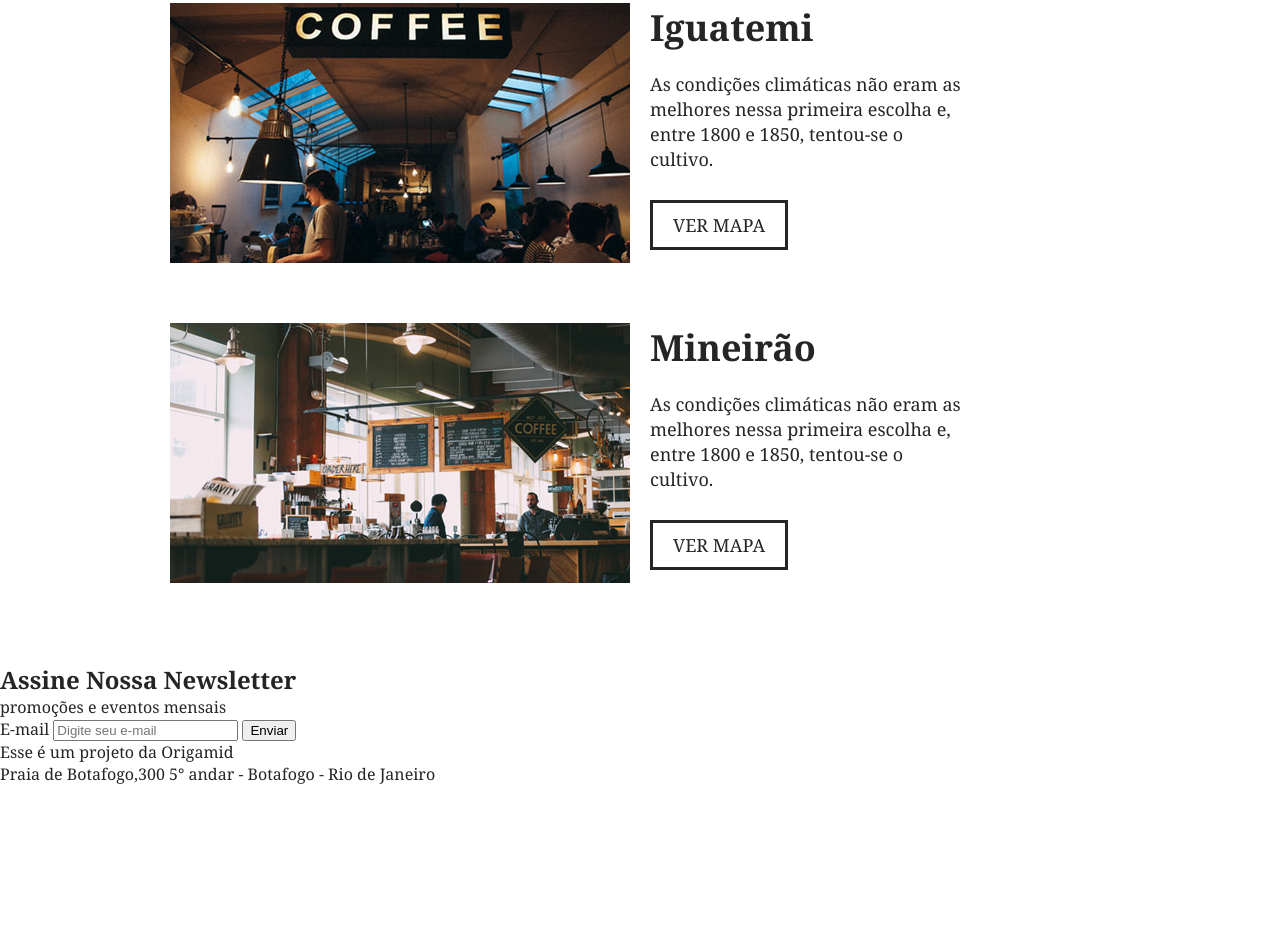
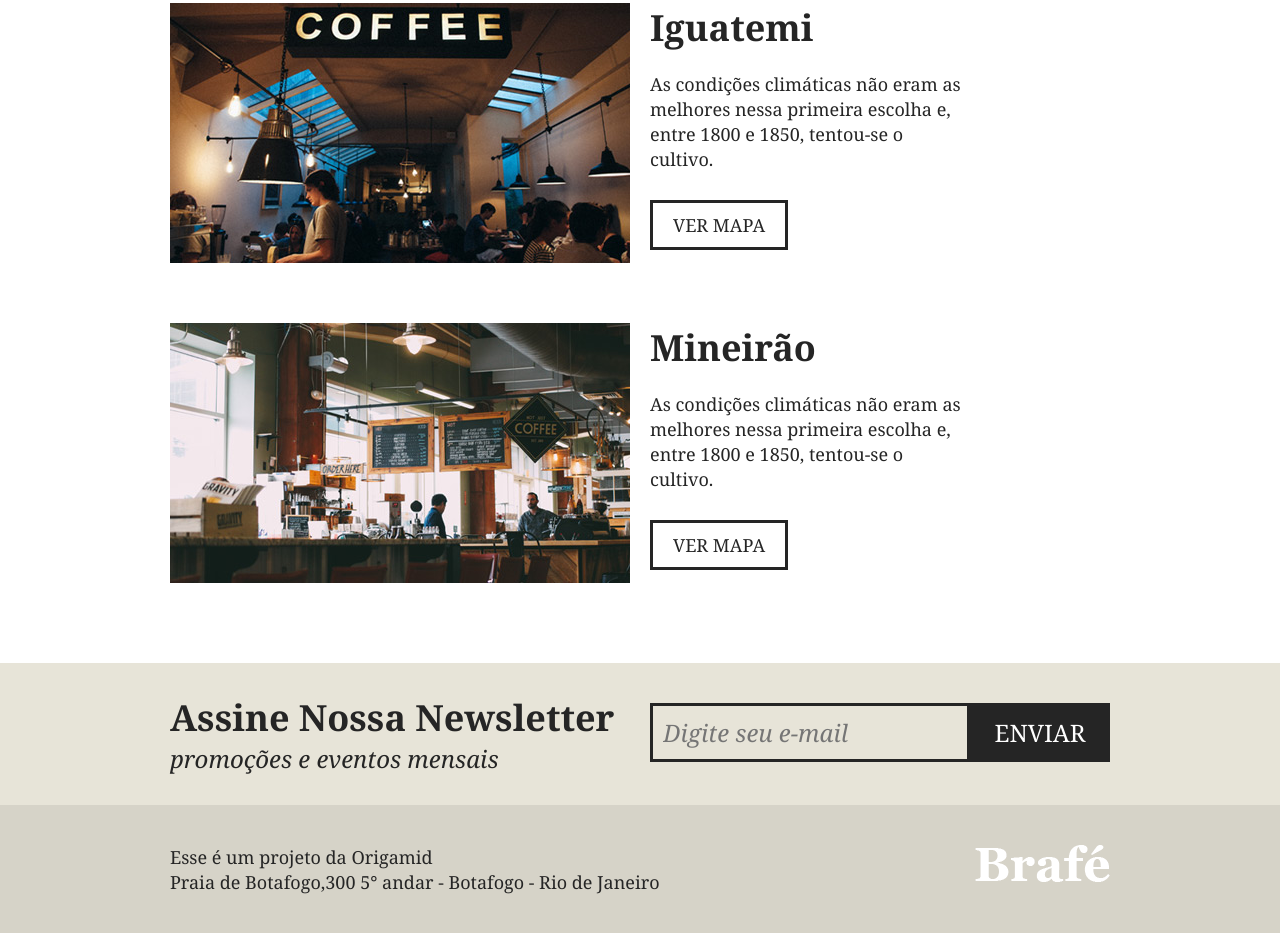
Before and after one commit to CamilaNeiva/Brafe-3-puro, a plain HTML site: page index.html in a window 1280 px wide. Shown: the part 2271-3204 px from the top of the page. Before the commit the page ends 3098 px from the top, so only its background shows below. Drawn offline with Linux system fonts and the light colour scheme.

Commit message:
brafe-footer

```diff
--- a/index.html
+++ b/index.html
@@ -92,9 +92,9 @@
   			</div>
    	</section>
 
-  	<section>
-  		<div>
-  			<div>
+  	<section class="assine">
+  		<div class="assine-container">
+  			<div class="assine-info">
   				<h2>Assine Nossa Newsletter</h2>
   				<p>promoções e eventos mensais</p>
   			</div>
@@ -107,8 +107,8 @@
    		</div>
   	</section>
 
-  	<footer>
-   		<div>
+  	<footer class="footer">
+   		<div class="footer-container">
   			<p>Esse é um projeto da Origamid<br>Praia de Botafogo,300 5° andar - Botafogo - Rio de Janeiro</p>
   			<img src="img/brafe.png" alt="Brafé">
   		</div>
--- a/style.css
+++ b/style.css
@@ -8,6 +8,10 @@
 body {
 	font-family: Georgia, serif;
 	color: #252525;
+}
+
+* {
+	box-sizing: border-box;
 }
 
 /*Menu*/
@@ -265,3 +269,101 @@
 	color: #252525;
 	padding: 10px 20px;
 }
+
+/*ASSINE*/
+
+.assine {
+	background:	#e7e4d8;
+	padding: 30px 0;
+}
+
+.assine-container {
+	max-width: 960px;
+	margin: 0 auto;
+}
+
+
+.assine-container::after, .assine-container::after {
+	content: "";
+	display: table;
+	clear: both;
+}
+
+.assine-info {
+	width: 	460px;
+	margin: 0 10px;
+	float: 	left;
+}
+
+.assine-info h2 {
+	font-size: 2.25em;
+}
+
+.assine-info p {
+	font-size: 1.5em;
+	font-style: italic;
+}
+
+.assine form {
+	width: 	460px;
+	margin: 10px 10px 0 10px;
+	float: 	left;
+}
+
+.assine form label {
+	display: 	none;
+}
+
+.assine input {
+	width: 	320px;
+	border: 3px solid	#252525;
+	background: none;
+	font-size: 	1.5em;
+	font-style: italic;
+	font-family: Georgia, serif;
+	padding: 10px;
+	float: left;
+}
+
+.assine button {
+	background: #252525;
+	border: none;
+	font-family: Georgia, serif;
+	text-transform: uppercase;
+	font-size: 	1.5em;
+	width: 140px;
+	padding: 13px 0;
+	color: #fff;
+	cursor: pointer;
+}
+
+/*FOOTER*/
+
+.footer {
+	background: #d6d3c8;
+	padding: 40px 0;
+}
+
+.footer-container{
+	max-width: 	960px;
+	margin: 0 auto;
+}
+
+.footer-container::after, .footer-container::after {
+	content: "";
+	display: table;
+	clear: both;
+}
+
+.footer p {
+	float: left;
+	margin: 0 10px;
+	font-size: 1.125em;
+	line-height: 1.4em;
+}
+
+.footer img {
+	float: 	right;
+	margin:	0 10px;
+	display: block;
+}
```
